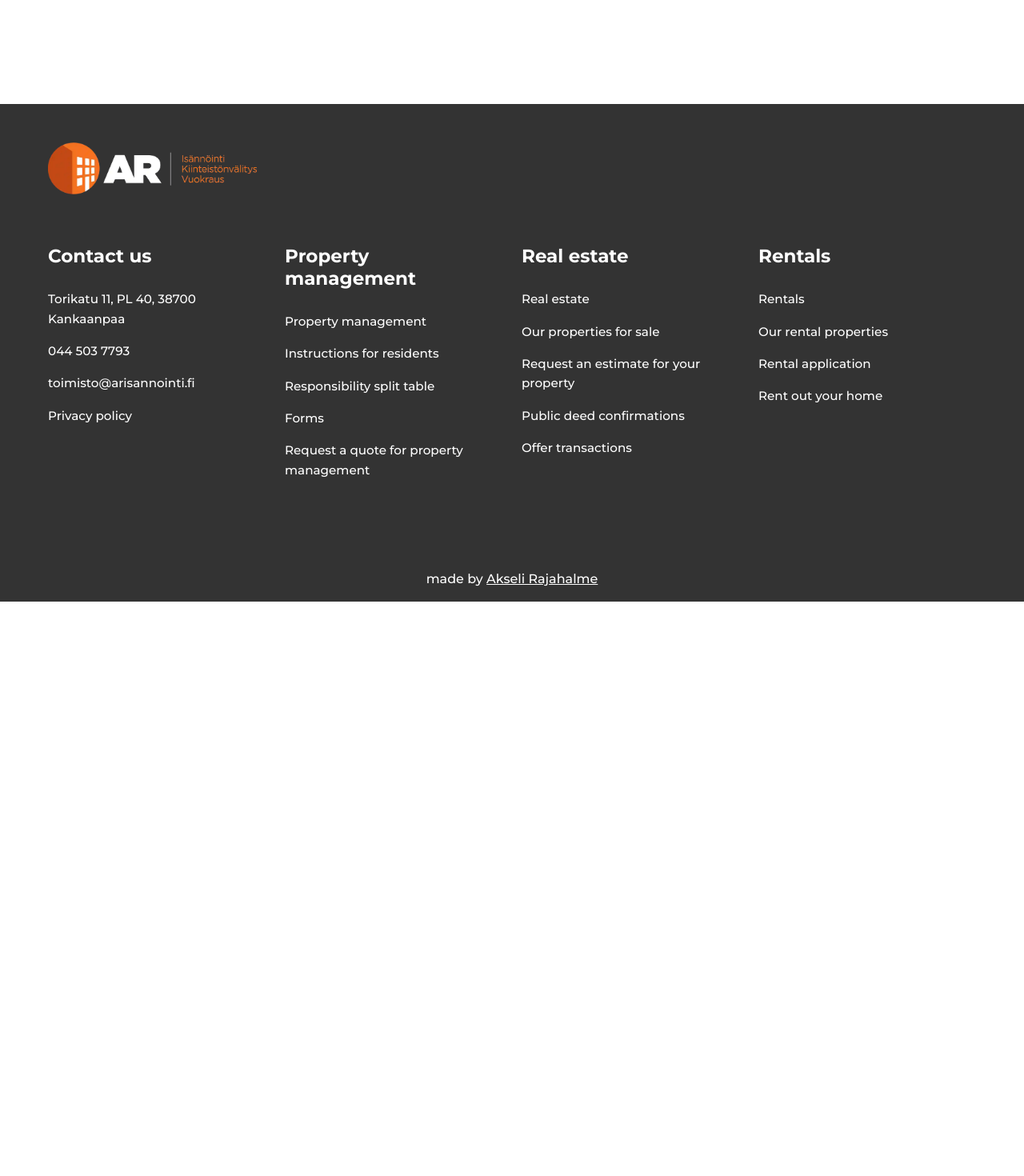
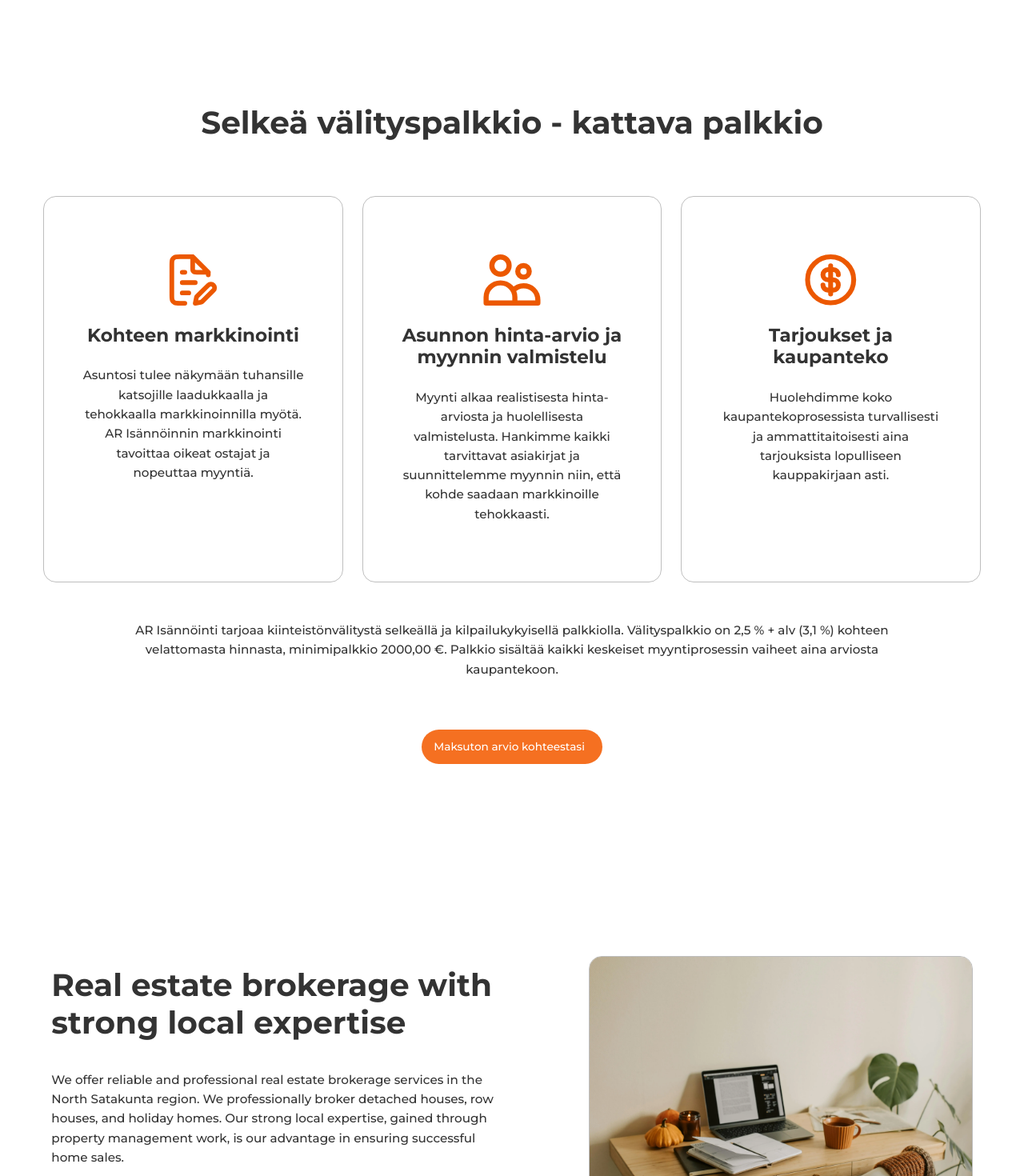
Before and after one commit to AkseliRaj/real-estate-management-website, a React (Vite) app in the folder ar-isannointi-oy/: page /kiinteistonvalitys in a window 1280 px wide. Shown: the part 1320-2790 px from the top of the page at 80% size. Before the commit the page ends 2072 px from the top, so only its background shows below. Built offline with nearby package versions, Linux system fonts and the light colour scheme.

Commit message:
Added content to Real estate landing page.

```diff
--- a/ar-isannointi-oy/src/components/IntroductionSectionWithImage.jsx
+++ b/ar-isannointi-oy/src/components/IntroductionSectionWithImage.jsx
@@ -29,12 +29,15 @@ export default function IntroductionSectionWithImage({
     imageAlt,
     buttonText,
     onButtonClick,
+    showBottomBorder = true,
 }) {
     const [imageLoaded, setImageLoaded] = useState(false);
     const handleImageLoad = useCallback(() => setImageLoaded(true), []);
 
     return (
-        <div className="container-fluid Instruction-Introduction-Section">
+        <div
+            className={`container-fluid Instruction-Introduction-Section ${showBottomBorder ? '' : 'Instruction-Introduction-Section--no-border'}`.trim()}
+        >
             <div className="row gx-0 d-flex justify-content-center py-5">
                 <div className="col-11 col-xxl-9">
                     <div className="d-block d-md-none col-12 col-sm-11 pb-5">
--- /dev/null
+++ b/ar-isannointi-oy/src/components/NewsSection.jsx
@@ -0,0 +1,35 @@
+import ArticleGrid from './ArticleGrid.jsx';
+
+export default function NewsSection({
+  title,
+  items = [],
+  ctaLabel,
+  onCtaClick,
+  defaultImage,
+  defaultImageAlt = '',
+  sectionClassName = 'News-Section',
+}) {
+  if (!Array.isArray(items) || items.length === 0) return null;
+
+  return (
+    <div className={`${sectionClassName} row gx-0 d-flex justify-content-center`}>
+      <div className='col-12'>
+        <div className='row gx-0 d-flex justify-content-center'>
+          <div className='col-11 col-md-10 col-xl-8 text-start text-md-center pb-3 pb-sm-4 pb-md-5'>
+            <h3 className='pb-3 d-none d-md-block'>{title}</h3>
+            <h4 className='pb-2 d-block d-md-none'>{title}</h4>
+          </div>
+          <div className='col-11 col-md-10 col-xl-8 d-flex justify-content-center'>
+            <ArticleGrid
+              items={items}
+              defaultImage={defaultImage}
+              defaultImageAlt={defaultImageAlt}
+              ctaLabel={ctaLabel}
+              onCtaClick={onCtaClick}
+            />
+          </div>
+        </div>
+      </div>
+    </div>
+  );
+}
--- /dev/null
+++ b/ar-isannointi-oy/src/components/ServiceCard.jsx
@@ -0,0 +1,12 @@
+const ServiceCard = ({ iconSrc, iconAlt, title, paragraph }) => (
+  <div className="col-12 col-md-6 col-lg-4">
+    <div className="p-3 p-lg-5 text-center Service-Card h-100 d-flex flex-column">
+      <img className="Card-Icon mt-3 mt-md-4" src={iconSrc} alt={iconAlt} />
+      <h5 className="d-none d-md-block my-4">{title}</h5>
+      <h6 className="d-block d-md-none my-4">{title}</h6>
+      <p className="mb-3 mb-md-4">{paragraph}</p>
+    </div>
+  </div>
+);
+
+export default ServiceCard;
--- a/ar-isannointi-oy/src/css/PropertyManagementInstructions.css
+++ b/ar-isannointi-oy/src/css/PropertyManagementInstructions.css
@@ -1,5 +1,9 @@
 .Instruction-Introduction-Section {
     border-bottom: 1px solid #BEBEBE;
+}
+
+.Instruction-Introduction-Section--no-border {
+    border-bottom: none;
 }
 
 .Responsibility-Image {
--- /dev/null
+++ b/ar-isannointi-oy/src/css/RealEstateLanding.css
@@ -0,0 +1,9 @@
+.Service-Card {
+    border: 1px solid #BEBEBE;
+    border-radius: 1rem;
+}
+
+.Card-Icon {
+    height: 4rem;
+    width: auto;
+}
--- a/ar-isannointi-oy/src/locales/en/translation.json
+++ b/ar-isannointi-oy/src/locales/en/translation.json
@@ -439,6 +439,32 @@
     },
     "Propertie-Carousel": {
       "title": "Uusimmat kohteemme"
+    },
+    "Card-Section": {
+      "title": "Selkeä välityspalkkio - kattava palkkio",
+      "card1": {
+        "title": "Kohteen markkinointi",
+        "paragraph": "Asuntosi tulee näkymään tuhansille katsojille laadukkaalla ja tehokkaalla markkinoinnilla myötä. AR Isännöinnin markkinointi tavoittaa oikeat ostajat ja nopeuttaa myyntiä."
+      },
+      "card2": {
+        "title": "Asunnon hinta-arvio ja myynnin valmistelu",
+        "paragraph": "Myynti alkaa realistisesta hinta-arviosta ja huolellisesta valmistelusta. Hankimme kaikki tarvittavat asiakirjat ja suunnittelemme myynnin niin, että kohde saadaan markkinoille tehokkaasti."
+      },
+      "card3": {
+        "title": "Tarjoukset ja kaupanteko",
+        "paragraph": "Huolehdimme koko kaupantekoprosessista turvallisesti ja ammattitaitoisesti aina tarjouksista lopulliseen kauppakirjaan asti."
+      },
+      "pricing-paragraph": "AR Isännöinti tarjoaa kiinteistönvälitystä selkeällä ja kilpailukykyisellä palkkiolla. Välityspalkkio on 2,5 % + alv (3,1 %) kohteen velattomasta hinnasta, minimipalkkio 2000,00 €. Palkkio sisältää kaikki keskeiset myyntiprosessin vaiheet aina arviosta kaupantekoon.",
+      "CTA-button": "Maksuton arvio kohteestasi"
+    },
+    "About-Us-Section": {
+      "title": "Real estate brokerage with strong local expertise",
+      "paragraph": "We offer reliable and professional real estate brokerage services in the North Satakunta region. We professionally broker detached houses, row houses, and holiday homes. Our strong local expertise, gained through property management work, is our advantage in ensuring successful home sales.",
+      "CTA-button": "View our properties for sale"
+    },
+    "News-Section": {
+      "title": "Latest news",
+      "link": "from Kiinteistölehti"
     }
   }
 }
--- a/ar-isannointi-oy/src/locales/fi/translation.json
+++ b/ar-isannointi-oy/src/locales/fi/translation.json
@@ -439,6 +439,32 @@
     },
     "Propertie-Carousel": {
       "title": "Uusimmat kohteemme"
+    },
+    "Card-Section": {
+      "title": "Selkeä välityspalkkio - kattava palkkio",
+      "card1": {
+        "title": "Kohteen markkinointi",
+        "paragraph": "Asuntosi tulee näkymään tuhansille katsojille laadukkaalla ja tehokkaalla markkinoinnilla myötä. AR Isännöinnin markkinointi tavoittaa oikeat ostajat ja nopeuttaa myyntiä."
+      },
+      "card2": {
+        "title": "Asunnon hinta-arvio ja myynnin valmistelu",
+        "paragraph": "Myynti alkaa realistisesta hinta-arviosta ja huolellisesta valmistelusta. Hankimme kaikki tarvittavat asiakirjat ja suunnittelemme myynnin niin, että kohde saadaan markkinoille tehokkaasti."
+      },
+      "card3": {
+        "title": "Tarjoukset ja kaupanteko",
+        "paragraph": "Huolehdimme koko kaupantekoprosessista turvallisesti ja ammattitaitoisesti aina tarjouksista lopulliseen kauppakirjaan asti."
+      },
+      "pricing-paragraph": "AR Isännöinti tarjoaa kiinteistönvälitystä selkeällä ja kilpailukykyisellä palkkiolla. Välityspalkkio on 2,5 % + alv (3,1 %) kohteen velattomasta hinnasta, minimipalkkio 2000,00 €. Palkkio sisältää kaikki keskeiset myyntiprosessin vaiheet aina arviosta kaupantekoon.",
+      "CTA-button": "Maksuton arvio kohteestasi"
+    },
+    "About-Us-Section": {
+      "title": "Kiinteistönvälitystä vahvalla paikallistuntemuksella",
+      "paragraph": "Tarjoamme luotettavaa ja ammattitaitoista kiinteistönvälityspalvelua Pohjois-Satakunnan alueella. Välitämme ammattitaidolla niin omakoti- ja rivitaloasuntoja kuin loma-asuntojakin. Isännöintityön kautta karttunut vahva paikallistuntemuksemme on etumme, jolla varmistamme onnistuneet asuntokaupat.",
+      "CTA-button": "Katso myyntikohteemme"
+    },
+    "News-Section": {
+      "title": "Ajankohtaisimmat uutiset ",
+      "link": "Kiinteistölehdestä"
     }
   }
 }
--- a/ar-isannointi-oy/src/pages/RealEstateLandingPage.jsx
+++ b/ar-isannointi-oy/src/pages/RealEstateLandingPage.jsx
@@ -3,8 +3,16 @@ import { useTranslation } from 'react-i18next';
 import HeroWrapper from '../components/HeroWrapper.jsx';
 import LandingPropertyCarousel from '../components/LandingPropertyCarousel.jsx';
 import ArrowButton from '../components/ArrowButtonOrange.jsx';
+import ServiceCard from '../components/ServiceCard.jsx';
+import IntroductionSectionWithImage from '../components/IntroductionSectionWithImage.jsx';
+import NewsSection from '../components/NewsSection.jsx';
 import ArrowIcon from '../assets/svg/rightArrowIconDark.svg';
+import FormIcon from '../assets/svg/FilePenIcon.svg';
+import HumanIcon from '../assets/svg/HumanIcon.svg';
+import MoneyIcon from '../assets/svg/MoneyIcon.svg';
+import BiddingQuotePageImage from '../assets/webp/BiddingQuotePageImage.webp';
 import '../css/RealEstateProperties.css';
+import '../css/RealEstateLanding.css'
 
 function RealEstateLandingPage() {
   const { t } = useTranslation();
@@ -21,6 +29,28 @@ function RealEstateLandingPage() {
     navigate('/kiinteistonvalitys/kohteet');
   };
 
+  const serviceCards = [
+    {
+      iconSrc: FormIcon,
+      iconAlt: 'Form Icon',
+      title: t('Real-Estate-Landing.Card-Section.card1.title'),
+      paragraph: t('Real-Estate-Landing.Card-Section.card1.paragraph'),
+    },
+    {
+      iconSrc: HumanIcon,
+      iconAlt: 'Human Icon',
+      title: t('Real-Estate-Landing.Card-Section.card2.title'),
+      paragraph: t('Real-Estate-Landing.Card-Section.card2.paragraph'),
+    },
+    {
+      iconSrc: MoneyIcon,
+      iconAlt: 'Money Icon',
+      title: t('Real-Estate-Landing.Card-Section.card3.title'),
+      paragraph: t('Real-Estate-Landing.Card-Section.card3.paragraph'),
+    },
+  ];
+  const newsItems = t('propertyLanding.IL-News-Section.items', { returnObjects: true, defaultValue: [] });
+
   return (
     <div className='container-fluid px-0 main-layout'>
       <HeroWrapper
@@ -30,7 +60,6 @@ function RealEstateLandingPage() {
       />
 
       <div className='row justify-content-center'>
-
         <div className='col-11 d-flex align-items-center justify-content-center justify-content-md-between'>
           <h3 className='d-none d-md-block mb-0'>
             {t('Real-Estate-Landing.Propertie-Carousel.title')}
@@ -49,15 +78,59 @@ function RealEstateLandingPage() {
           <LandingPropertyCarousel properties={temporaryProperties} />
         </div>
         <div className='col-11 d-flex d-md-none justify-content-center align-items-center'>
+          <Link className='link' to='/kiinteistonvalitys/kohteet'>Kaikki kohteet
+            <img src={ArrowIcon} alt="Arrow-Icon" className="link-arrow-icon ps-3" />
+          </Link>
+        </div>
+      </div>
+
+      <div className='row justify-content-center Service-Cards-Section'>
+        <div className='col-11 text-center Title-Section'>
+          <h3 className="Service-Cards-Heading d-none d-md-block">{t("Real-Estate-Landing.Card-Section.title")}</h3>
+          <h4 className="Service-Cards-Heading d-block d-md-none">{t("Real-Estate-Landing.Card-Section.title")}</h4>
+        </div>
+        <div className="col-11 py-3 py-md-5">
+          <div className="row g-3 g-lg-4  d-flex align-items-stretch justify-content-center">
+            {serviceCards.map((card) => (
+              <ServiceCard
+                key={card.title}
+                iconSrc={card.iconSrc}
+                iconAlt={card.iconAlt}
+                title={card.title}
+                paragraph={card.paragraph}
+              />
+            ))}
+          </div>
+        </div>
+        <div className='col-10 col-md-9 text-center Pricing-Section'>
+          <p className='pb-3 pb-md-5'>{t("Real-Estate-Landing.Card-Section.pricing-paragraph")}</p>
           <ArrowButton
-            label={t('Real-Estate-Landing.Banner.CTA-button')}
+            label={t('Real-Estate-Landing.Card-Section.CTA-button')}
             onClick={handleCtaClick}
             variant="orange"
             showArrow={true}
           />
         </div>
+      </div>
 
-      </div>
+      <IntroductionSectionWithImage
+        title={t('Real-Estate-Landing.About-Us-Section.title')}
+        paragraphs={[t('Real-Estate-Landing.About-Us-Section.paragraph')]}
+        imageSrc={BiddingQuotePageImage}
+        imageAlt={t('Real-Estate-Landing.About-Us-Section.title')}
+        buttonText={t('Real-Estate-Landing.About-Us-Section.CTA-button')}
+        onButtonClick={handleCtaClick}
+        showBottomBorder={false}
+      />
+
+      <NewsSection
+        title={`${t('Real-Estate-Landing.News-Section.title')}${t('Real-Estate-Landing.News-Section.link')}`}
+        items={newsItems}
+        defaultImage={BiddingQuotePageImage}
+        defaultImageAlt={t('Real-Estate-Landing.News-Section.link')}
+        ctaLabel={t('propertyLanding.IL-News-Section.CTA')}
+        onCtaClick={handleCtaClick}
+      />
 
     </div>
   );
```
Also changed, not shown: ar-isannointi-oy/src/pages/PropertyManagementLanding.jsx (+3 -16 lines), ar-isannointi-oy/src/assets/svg/HumanIcon.svg (added), ar-isannointi-oy/src/assets/svg/MoneyIcon.svg (added). Lines whose indentation alone changed are shown as unchanged.
